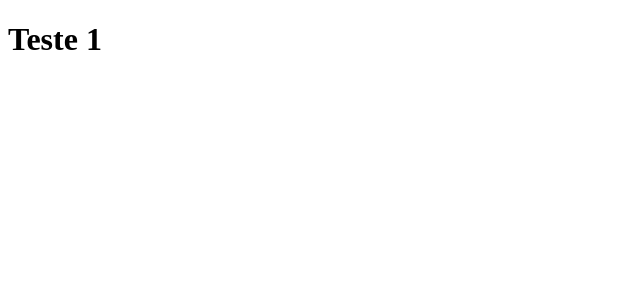
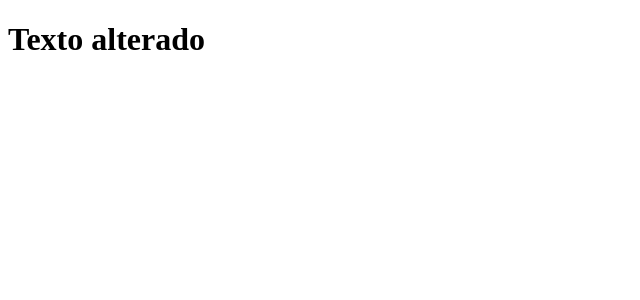
Before and after one commit to ivan-teotonio/guia-noticias, a Next.js app: page / in a window 1280 px wide. Shown: the top 300 px of the page, without its empty margins (0-640 px from the left). Built offline with nearby package versions, Linux system fonts and the light colour scheme.

Commit message:
Alterada mensagem do h1

```diff
--- a/pages/index.js
+++ b/pages/index.js
@@ -1,5 +1,5 @@
 function Home() {
-    return <h1>Teste 1</h1>;
+    return <h1>Texto alterado</h1>;
 }
 
 export default Home;
```
